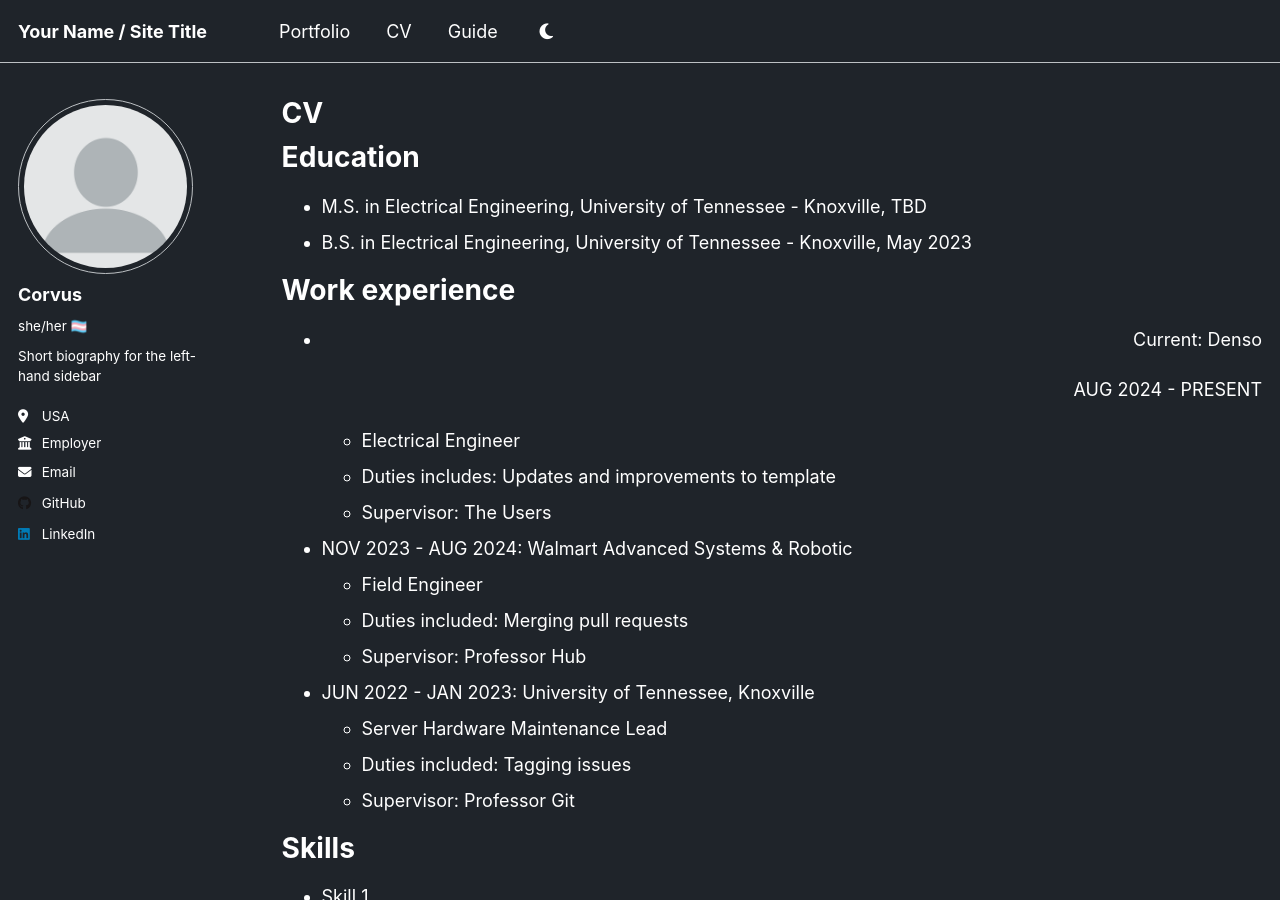
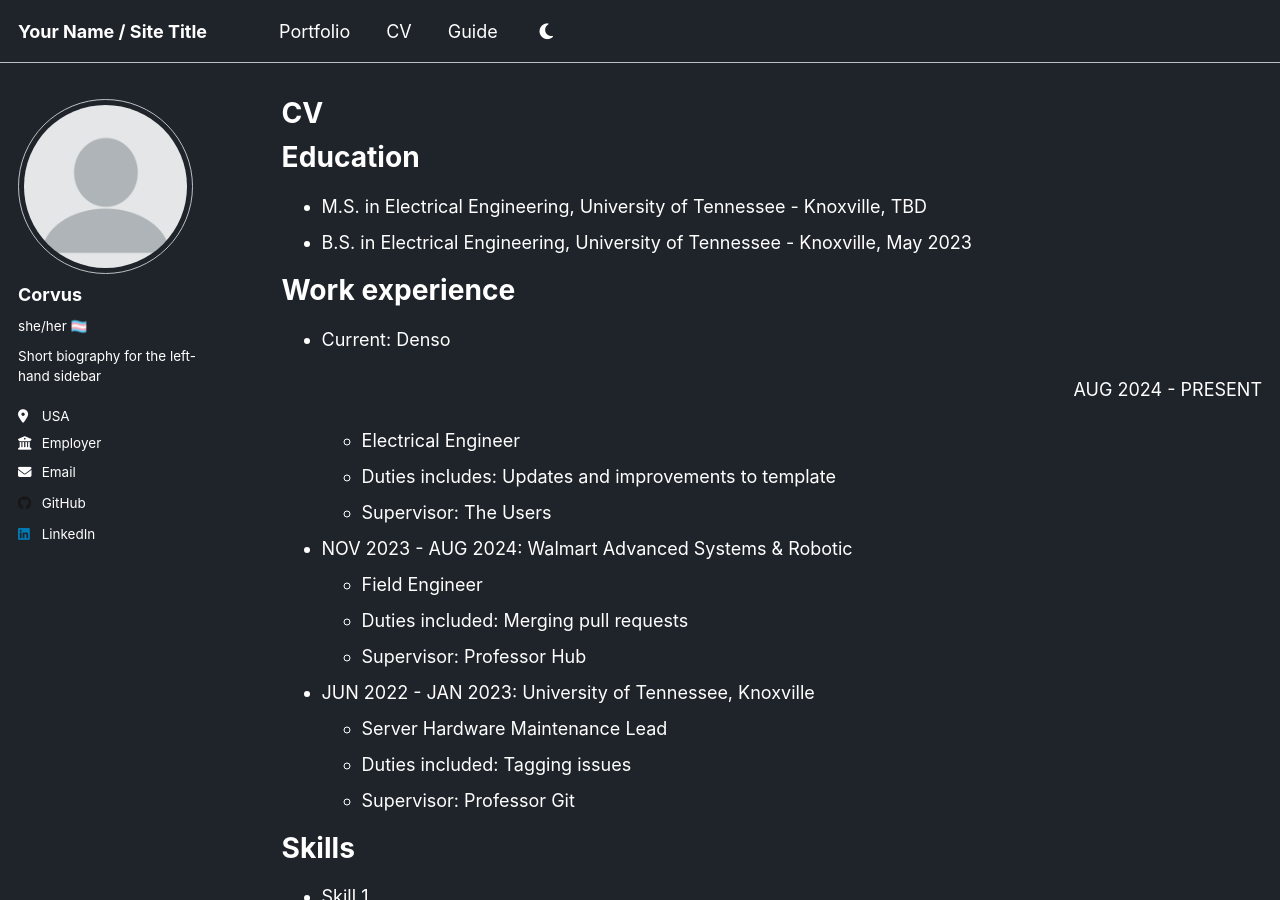
Before and after one commit to Corvus-Callosum/corvus-callosum.github.io, a Jekyll site: the page built from _pages/cv.md, in a window 1280 px wide and 900 px high. Built offline with Jekyll 4.4.1, drawn with Linux system fonts in a browser that asks for light colours.

Commit message:
Update cv.md

```diff
--- a/_pages/cv.md
+++ b/_pages/cv.md
@@ -16,7 +16,7 @@ Education
 
 Work experience
 ======
-* <p align="right">Current: Denso</p> <p align="right">AUG 2024 - PRESENT</p>
+* <p align="left">Current: Denso</p> <p align="right">AUG 2024 - PRESENT</p>
   * Electrical Engineer
   * Duties includes: Updates and improvements to template
   * Supervisor: The Users
```
